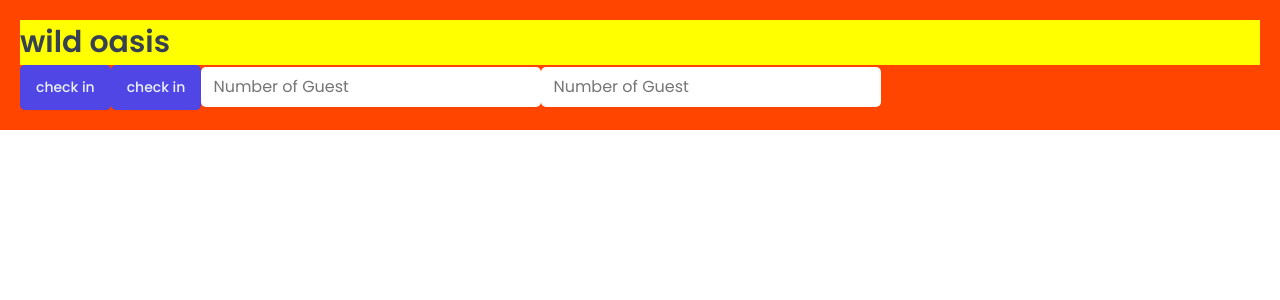
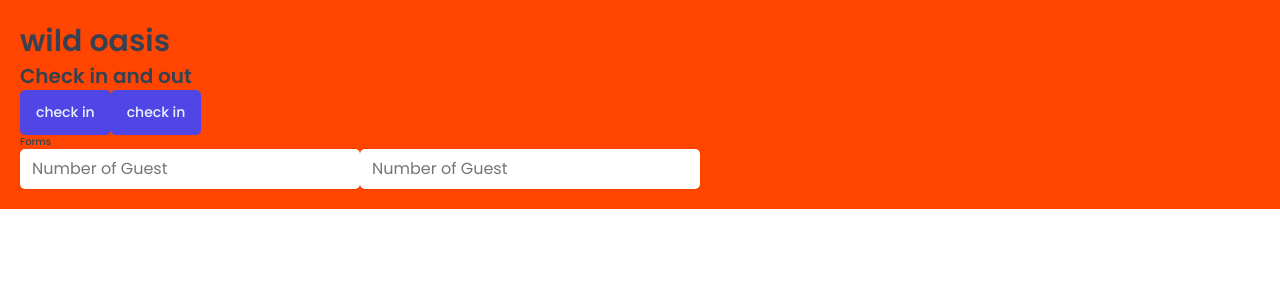
Before and after one commit to jawad-mwadama/The-Wild-Oasis, a React (Vite) app: page / in a window 1280 px wide. Shown: the top 300 px of the page. Built offline with nearby package versions, Linux system fonts and the light colour scheme; a web font is replaced by a local one.

Commit message:
learnt about props and using the "as" keyword that helps with seo and accessibility

```diff
--- a/src/App.jsx
+++ b/src/App.jsx
@@ -2,12 +2,7 @@
 import GlobalStyles from "./styles/GlobalStyles";
 import Button from "./ui/Button";
 import Input from "./ui/input";
-
-const H1 = styled.h1`
-  font-size: 30px;
-  font-weight: 600;
-  background-color: yellow;
-`;
+import Heading from "./ui/Heading";
 
 const StyledApp = styled.div`
   background-color: orangered;
@@ -19,10 +14,13 @@
     <>
       <GlobalStyles />
       <StyledApp>
-        <H1>wild oasis</H1>
+        <Heading as="h1">wild oasis</Heading>
+
+        <Heading as="h2">Check in and out</Heading>
         <Button onClick={() => alert("check in")}>check in</Button>
         <Button onClick={() => alert("check out")}>check in</Button>
 
+        <Heading as="h3">Forms</Heading>
         <Input type="number" placeholder="Number of Guest" />
         <Input type="number" placeholder="Number of Guest" />
       </StyledApp>
--- /dev/null
+++ b/src/ui/Heading.jsx
@@ -0,0 +1,32 @@
+import styled, { css } from "styled-components";
+
+// const test = css`
+//   text-align: center;
+//   ${10 > 5 && "background-color: yellow;"}
+// `;
+
+const Heading = styled.h1`
+  ${(props) =>
+    props.as === "h1" &&
+    css`
+      font-size: 3rem;
+      font-weight: 600;
+    `}
+
+  ${(props) =>
+    props.as === "h2" &&
+    css`
+      font-size: 2rem;
+      font-weight: 600;
+    `}
+
+    ${(props) =>
+    props.as === "h3" &&
+    css`
+      font-size: 1rem;
+      font-weight: 500;
+    `}
+  line-height:1.4;
+`;
+
+export default Heading;
```
